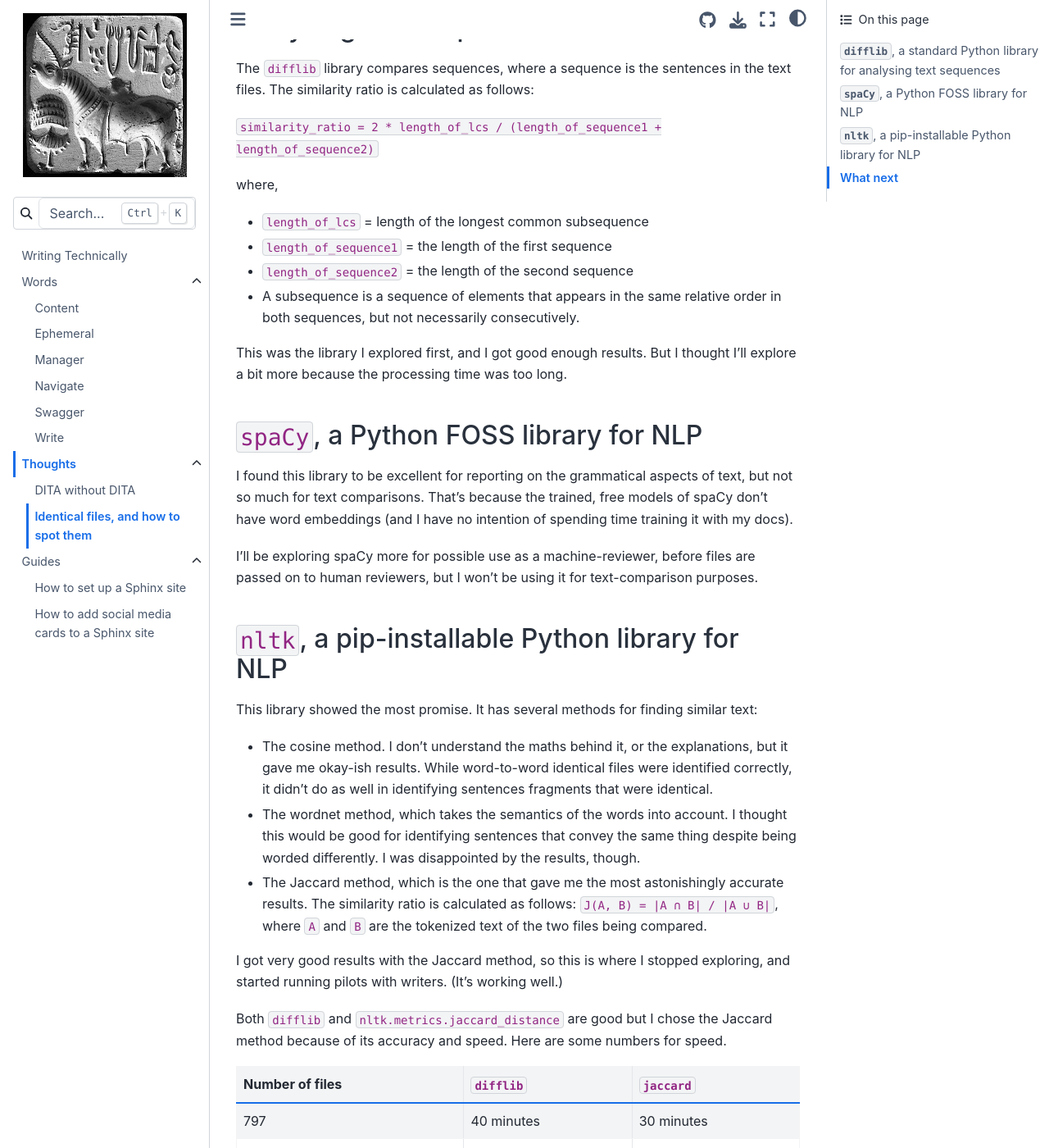
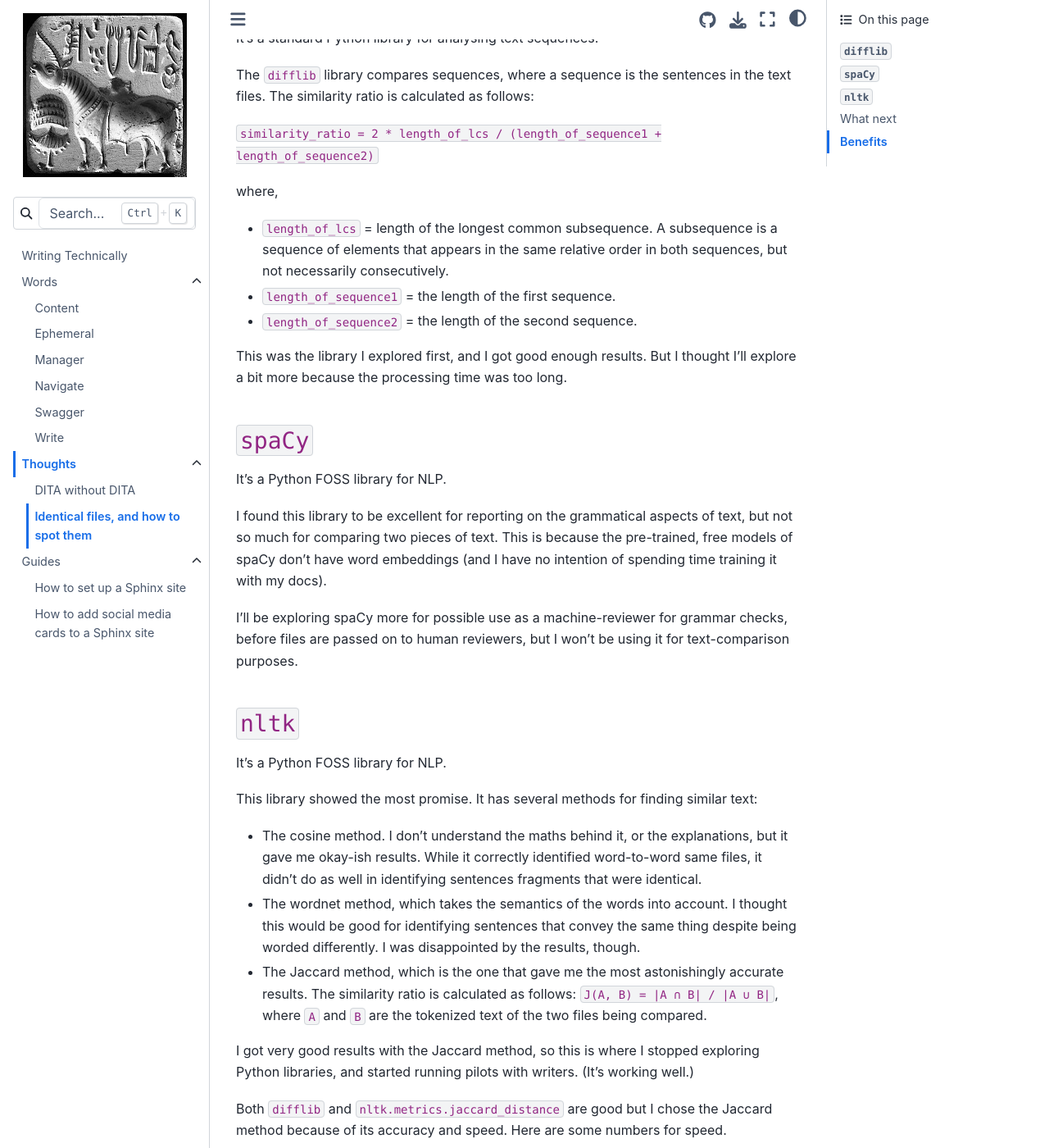
Before and after one commit to AninditaBasu/writing-technically, a Sphinx documentation site: the page built from docs/thoughts-content-similarity.md, in a window 1280 px wide and 1400 px high, scrolled down 1303 px. Shown: the whole window at 82% size. Built offline with Sphinx 7.4.7 and the Sphinx Book theme 1.1.4, drawn with Linux system fonts in a browser that asks for light colours; some of the changed text lies outside the part shown.

Commit message:
grammar etc

```diff
--- a/docs/thoughts-content-similarity.md
+++ b/docs/thoughts-content-similarity.md
@@ -21,7 +21,7 @@
 <hr/>
 <p style="font-weight:bold;font-size:75%;color:orange">30 August 2023</p>
 
-Sometimes, we create files. Other times, we inherit files. Many a times, we share files across products and services. In all of this, what remains constantly unwaveringly unstintingly true is...bloat. Our documentation sets grow in size, and keep growing, and before long, we're staring at documentation debt.
+Sometimes, we create files. Other times, we inherit files. Many a times, we share files across products and services. In all of this, what remains constantly, unwaveringly, unstintingly true is ... bloat. Our documentation sets grow in size, and keep growing, and before long, we're staring at documentation debt.
 
 ![burden](/images/burden.png)
 
@@ -44,7 +44,9 @@
 
 So, I explored a few content analysis libraries.
 
-## `difflib`, a standard Python library for analysing text sequences
+## `difflib`
+
+It's a standard Python library for analysing text sequences.
 
 The `difflib` library compares sequences, where a sequence is the sentences in the text files. The similarity ratio is calculated as follows:
 
@@ -52,28 +54,31 @@
 
 where,
 
--  `length_of_lcs` = length of the longest common subsequence
--  `length_of_sequence1` = the length of the first sequence
--  `length_of_sequence2` = the length of the second sequence
--  A subsequence is a sequence of elements that appears in the same relative order in both sequences, but not necessarily consecutively.
+-  `length_of_lcs` = length of the longest common subsequence. A subsequence is a sequence of elements that appears in the same relative order in both sequences, but not necessarily consecutively.
+-  `length_of_sequence1` = the length of the first sequence.
+-  `length_of_sequence2` = the length of the second sequence.
 
 This was the library I explored first, and I got good enough results. But I thought I'll explore a bit more because the processing time was too long.
 
-## `spaCy`, a Python FOSS library for NLP
+## `spaCy`
 
-I found this library to be excellent for reporting on the grammatical aspects of text, but not so much for text comparisons. That's because the trained, free models of spaCy don't have word embeddings (and I have no intention of spending time training it with my docs).
+It's a Python FOSS library for NLP.
 
-I'll be exploring spaCy more for possible use as a machine-reviewer, before files are passed on to human reviewers, but I won't be using it for text-comparison purposes.
+I found this library to be excellent for reporting on the grammatical aspects of text, but not so much for comparing two pieces of text. This is because the pre-trained, free models of spaCy don't have word embeddings (and I have no intention of spending time training it with my docs).
 
-## `nltk`, a pip-installable Python library for NLP
+I'll be exploring spaCy more for possible use as a machine-reviewer for grammar checks, before files are passed on to human reviewers, but I won't be using it for text-comparison purposes.
+
+## `nltk`
+
+It's a Python FOSS library for NLP.
 
 This library showed the most promise. It has several methods for finding similar text:
 
--  The cosine method. I don't understand the maths behind it, or the explanations, but it gave me okay-ish results. While word-to-word identical files were identified correctly, it didn't do as well in identifying sentences fragments that were identical.
+-  The cosine method. I don't understand the maths behind it, or the explanations, but it gave me okay-ish results. While it correctly identified word-to-word same files, it didn't do as well in identifying sentences fragments that were identical.
 -  The wordnet method, which takes the semantics of the words into account. I thought this would be good for identifying sentences that convey the same thing despite being worded differently. I was disappointed by the results, though.
 -  The Jaccard method, which is the one that gave me the most astonishingly accurate results. The similarity ratio is calculated as follows: `J(A, B) = |A ∩ B| / |A ∪ B|`, where `A` and `B` are the tokenized text of the two files being compared.
 
-I got very good results with the Jaccard method, so this is where I stopped exploring, and started running pilots with writers. (It's working well.)
+I got very good results with the Jaccard method, so this is where I stopped exploring Python libraries, and started running pilots with writers. (It's working well.)
 
 Both `difflib` and `nltk.metrics.jaccard_distance` are good but I chose the Jaccard method because of its accuracy and speed. Here are some numbers for speed.
 
```
Also changed, not shown: other parts of docs/thoughts-content-similarity.md (+3 -3 lines).
